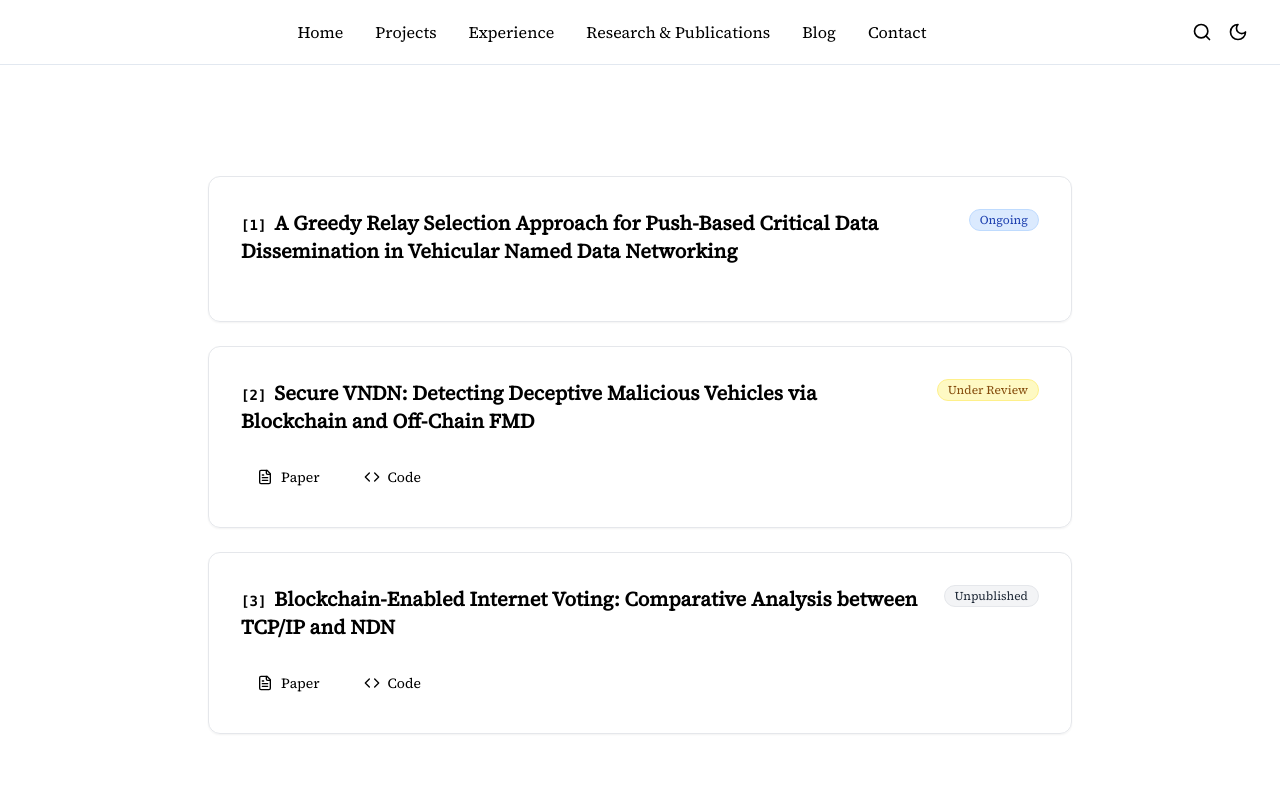
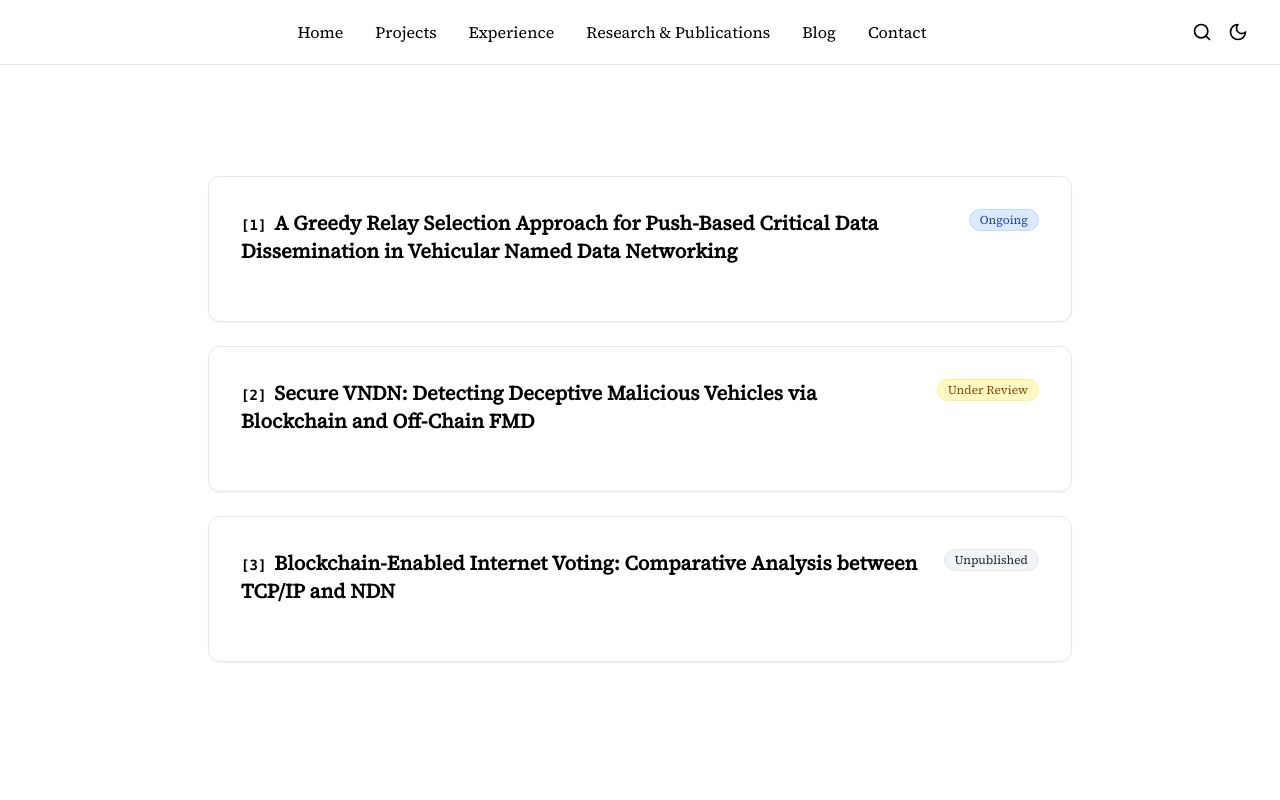
Before and after one commit to tawsif76/portfolio, a Next.js app in the folder my-portfolio/: page /publications in a window 1280 px wide. Shown: the top 800 px of the page. Built offline with nearby package versions, Linux system fonts and the light colour scheme.

Commit message:
Fixed projects link

```diff
--- a/my-portfolio/src/app/publications/page.tsx
+++ b/my-portfolio/src/app/publications/page.tsx
@@ -7,8 +7,22 @@ export const metadata = {
     "A collection of my research papers, ongoing projects, and publications in network security and distributed systems.",
 };
 
+// Define the shape of a link object
+interface PublicationLink {
+  label: string;
+  href: string;
+  icon: any; // using 'any' for the Lucide icon component for simplicity
+}
+
 export default function PublicationsPage() {
-  const publications = [
+  // Explicitly type the array so 'links' is not inferred as never[]
+  const publications: {
+    id: number;
+    title: string;
+    status: string;
+    statusColor: string;
+    links: PublicationLink[];
+  }[] = [
     {
       id: 1,
       title:
@@ -29,16 +43,16 @@ export default function PublicationsPage() {
       statusColor:
         "bg-yellow-100 text-yellow-800 dark:bg-yellow-900/30 dark:text-yellow-300 border-yellow-200 dark:border-yellow-800",
       links: [
-        {
-          label: "Paper",
-          href: "https://drive.google.com/file/d/1i-eYkA-66l3JA1K01CramEbbHJDAFFaD/view?usp=sharing",
-          icon: FileText,
-        },
-        {
-          label: "Code",
-          href: "https://github.com/tawsif76/VNDN-BC",
-          icon: Code,
-        },
+        // {
+        //   label: "Paper",
+        //   href: "https://drive.google.com/file/d/1i-eYkA-66l3JA1K01CramEbbHJDAFFaD/view?usp=sharing",
+        //   icon: FileText,
+        // },
+        // {
+        //   label: "Code",
+        //   href: "https://github.com/tawsif76/VNDN-BC",
+        //   icon: Code,
+        // },
       ],
     },
     {
@@ -49,16 +63,16 @@ export default function PublicationsPage() {
       statusColor:
         "bg-gray-100 text-gray-800 dark:bg-gray-800 dark:text-gray-300 border-gray-200 dark:border-gray-700",
       links: [
-        {
-          label: "Paper",
-          href: "https://drive.google.com/file/d/1PVTmgvVrLihLH92mpbyOlRuPJ9NrlnCB/view?usp=sharing",
-          icon: FileText,
-        },
-        {
-          label: "Code",
-          href: "https://github.com/tawsif76/RF-Block-App",
-          icon: Code,
-        },
+        // {
+        //   label: "Paper",
+        //   href: "https://drive.google.com/file/d/1PVTmgvVrLihLH92mpbyOlRuPJ9NrlnCB/view?usp=sharing",
+        //   icon: FileText,
+        // },
+        // {
+        //   label: "Code",
+        //   href: "https://github.com/tawsif76/RF-Block-App",
+        //   icon: Code,
+        // },
       ],
     },
   ];
--- a/my-portfolio/src/components/projects/ProjectCard.tsx
+++ b/my-portfolio/src/components/projects/ProjectCard.tsx
@@ -88,14 +88,16 @@ export default function ProjectCard({ project }: ProjectCardProps) {
           ) : (
             <div></div> // Spacer to keep GitHub aligned right
           )}
-
           {project.githubUrl && (
             <a
               href={project.githubUrl}
               target="_blank"
               rel="noopener noreferrer"
-              className="p-2 text-gray-400 hover:text-gray-900 dark:hover:text-white transition-colors hover:bg-gray-100 dark:hover:bg-gray-800 rounded-full"
-              onClick={(e) => e.stopPropagation()} // Prevent bubbling
+              // UPDATED FOR MAX CONTRAST:
+              // 1. Base color: text-gray-900 (almost black) / dark:text-gray-100 (almost white)
+              // 2. Hover color: hover:text-blue-600 / dark:hover:text-blue-400 (adds color on interaction)
+              className="p-2 text-gray-900 dark:text-gray-100 hover:text-blue-600 dark:hover:text-blue-400 transition-colors hover:bg-gray-100 dark:hover:bg-gray-800 rounded-full"
+              onClick={(e) => e.stopPropagation()}
               title="View Code on GitHub"
             >
               <Github className="w-5 h-5" />
--- a/my-portfolio/src/data/projects.ts
+++ b/my-portfolio/src/data/projects.ts
@@ -7,7 +7,8 @@ export const projects: Project[] = [
     slug: "barbell-exercise-recognition", // Added slug
     date: "2024-01-20",
     category: "Machine Learning",
-    reportUrl: "#",
+    reportUrl:
+      "https://drive.google.com/file/d/1XuAxhsdIk5GcKWK6Hs7P-dqNSpTX8o58/view?usp=sharing",
     githubUrl:
       "https://github.com/tawsif76/Tracking-Barbell-Exercise-/tree/main/trackingBarbellExercise",
     image: "/images/swd.png",
@@ -42,7 +43,7 @@ export const projects: Project[] = [
     slug: "autox-workshop-system", // Added slug
     date: "2023-11-15",
     category: "Full Stack",
-    reportUrl: "#",
+    // reportUrl: "#",
     githubUrl: "https://github.com/tawsif76/AutoX-React2",
     image: "/images/autox.png",
     highlights: [
@@ -66,7 +67,7 @@ export const projects: Project[] = [
     slug: "legal-aid-management", // Added slug
     date: "2023-08-10",
     category: "Full Stack",
-    reportUrl: "#",
+    // reportUrl: "#",
     githubUrl: "https://github.com/tawsif76/legal-aid",
     image: "/images/legal.png",
     highlights: [
```
